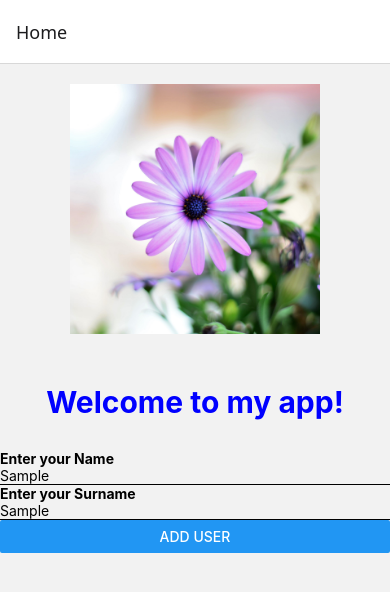
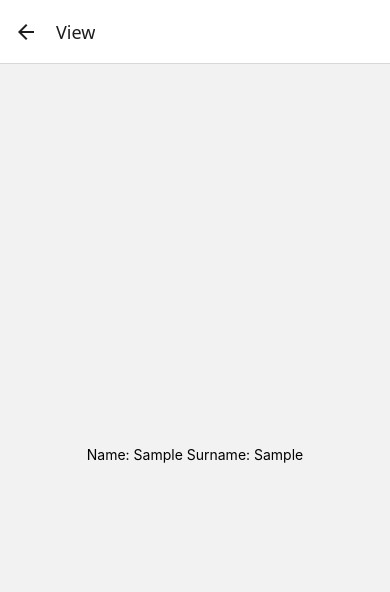
Before and after one commit to ST10512443/First_App, a React Native app in the folder my-app/: screen / in a window 390 px wide. Both pictures are taken after typing "Sample", "Sample" into the empty fields and a click on the button "ADD USER". Shown: the top 592 px of the page. Built offline with nearby package versions, Linux system fonts and the light colour scheme.

Commit message:
Added navigation to view screen

```diff
--- a/my-app/App.tsx
+++ b/my-app/App.tsx
@@ -2,26 +2,47 @@ import { StatusBar } from 'expo-status-bar';
 import { StyleSheet, Text, View, TextInput, Button, Image } from 'react-native';
 import{ useState } from 'react';
 import { NavigationContainer } from '@react-navigation/native';
-import { createNativeStackNavigator } from '@react-navigation/native-stack';
+import { createNativeStackNavigator , NativeStackScreenProps} from '@react-navigation/native-stack';
+
+
+type RootStackParamList = {
+    Home: undefined,
+    View:{
+      NameSend: string;
+      SurnameSend: string;
+    };
+  };
+
+const Stack = createNativeStackNavigator<RootStackParamList>();
+
+type MainScreenProps = NativeStackScreenProps<
+RootStackParamList,
+'Home'
+>;
+
+type ViewDetailsProps = NativeStackScreenProps<
+RootStackParamList,
+'View'
+>;
 
 export default function App() {
-
-const Stack = createNativeStackNavigator();
 
   return (
     <NavigationContainer>
       <Stack.Navigator>
         <Stack.Screen name= "Home" component={MainScreen}/>
+        <Stack.Screen name= "View" component={ViewDetails}/>
       </Stack.Navigator>
     </NavigationContainer>
   );
 }
 
-function MainScreen(){
-  const [Name,setName] = useState('');
-  const [Surname,setSurname] = useState('');
+function MainScreen({ navigation }: MainScreenProps){
 
-console.log("App works!");
+  const [Name, setName] = useState('');
+  const [Surname, setSurname] = useState('');
+
+  console.log("App works!");
 
   return(
     <View>
@@ -48,15 +69,36 @@ console.log("App works!");
       </View>
 
       <Button title="Add User"
-        onPress={()=>(
-          console.log("Name: " + Name + "    Surname:" + Surname)
-        )} />
+        onPress={()=> {
+          navigation.navigate('View' ,{
+            NameSend:Name,
+            SurnameSend:Surname
+          });
+        }} />
 
       <StatusBar style="auto" />
+    </View>
+  );
+}
 
+
+ function ViewDetails({navigation ,route}: ViewDetailsProps){
+
+    const NameGet = route.params.NameSend;
+    const SurnameGet = route.params.SurnameSend;
+
+  return (
+    <View
+      style={{
+        flex: 1,
+        alignItems: 'center',
+        justifyContent: 'center'
+      }}>
+      <Text> Name: {NameGet} Surname: {SurnameGet} </Text>
     </View>
-  )
+  );
 }
+
 
 const styles = StyleSheet.create({
   welcomeTxt : {
```
